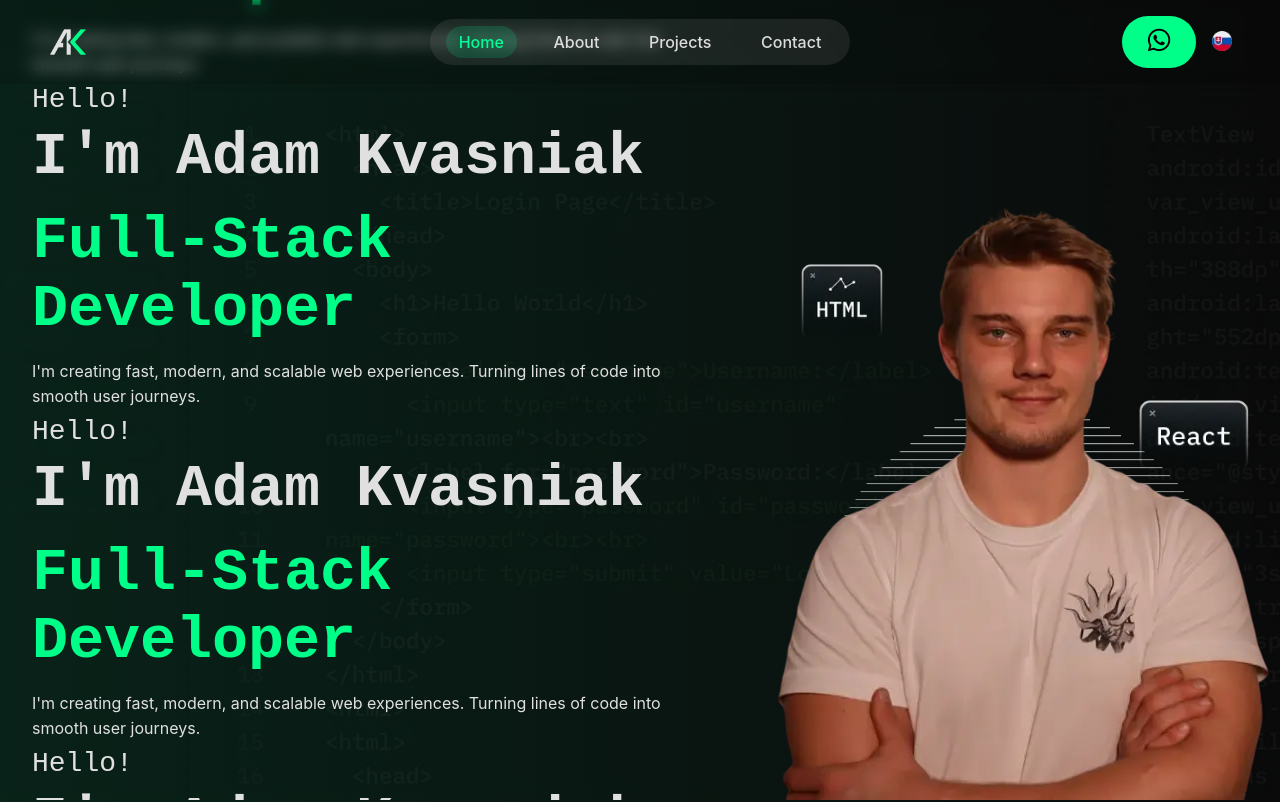
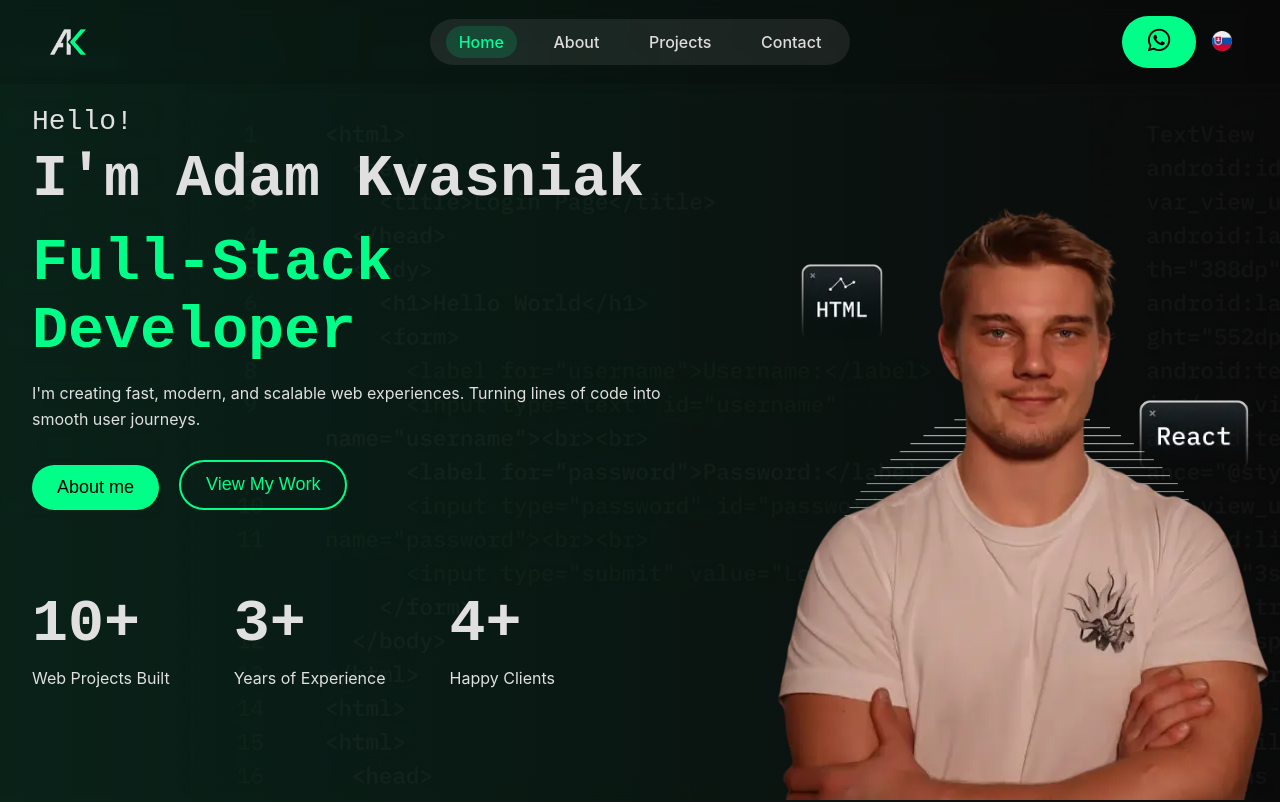
Before and after one commit to adamkvasniak/portfolio-2.0, a Next.js app: page / in a window 1280 px wide. Shown: the top 802 px of the page. Built offline with nearby package versions, Linux system fonts and the light colour scheme.

Commit message:
Update HeroBanner.js

```diff
--- a/src/components/HeroBanner/HeroBanner.js
+++ b/src/components/HeroBanner/HeroBanner.js
@@ -22,23 +22,7 @@ export default function HeroBanner() {
         <h1 className={styles.name}>{t("hero.name")}</h1>
         <h1 className={styles.title}>{t("hero.title")}</h1>
         <p className={styles.text}>{t("hero.text")}</p>
-        //     kktiny
-        <h1 className={styles.name}>{t("hero.name")}</h1>
-        <h1 className={styles.title}>{t("hero.title")}</h1>
-        <p className={styles.text}>{t("hero.text")}</p>
-               <p className={styles.subtitle}>{t("hero.subtitle")}</p>
-        <h1 className={styles.name}>{t("hero.name")}</h1>
-        <h1 className={styles.title}>{t("hero.title")}</h1>
-        <p className={styles.text}>{t("hero.text")}</p>
-               <p className={styles.subtitle}>{t("hero.subtitle")}</p>
-        <h1 className={styles.name}>{t("hero.name")}</h1>
-        <h1 className={styles.title}>{t("hero.title")}</h1>
-        <p className={styles.text}>{t("hero.text")}</p>
-               <p className={styles.subtitle}>{t("hero.subtitle")}</p>
-        <h1 className={styles.name}>{t("hero.name")}</h1>
-        <h1 className={styles.title}>{t("hero.title")}</h1>
-        <p className={styles.text}>{t("hero.text")}</p>
-    //// kktiny
+
         <div className={styles.buttonsContainer}>
           <a href="#about" className={styles.button}>
             {t("hero.aboutMe")}
```
